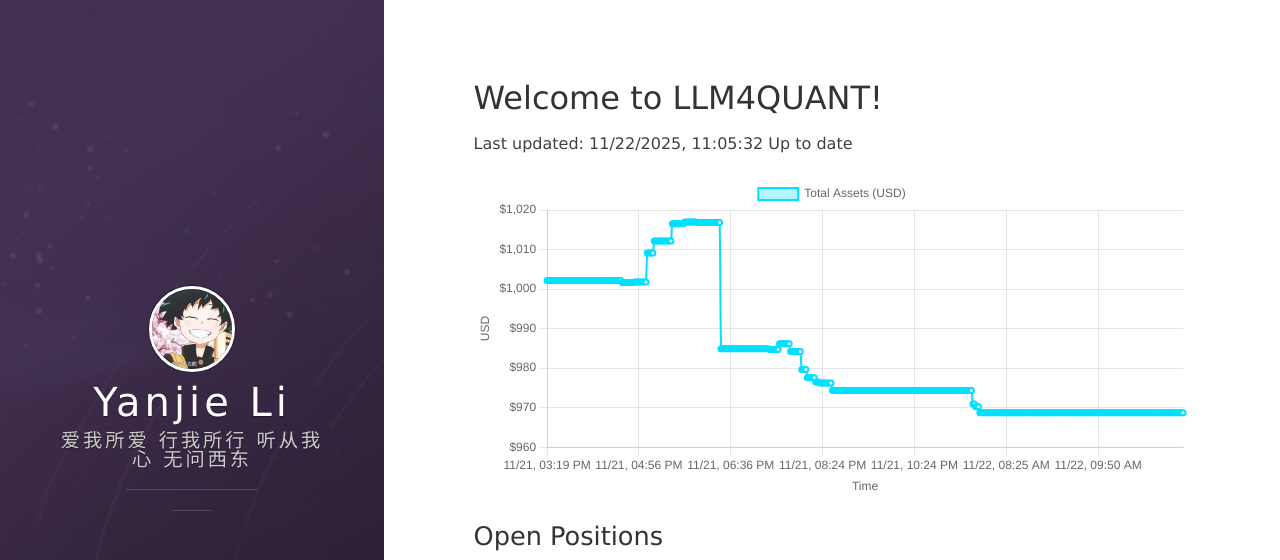
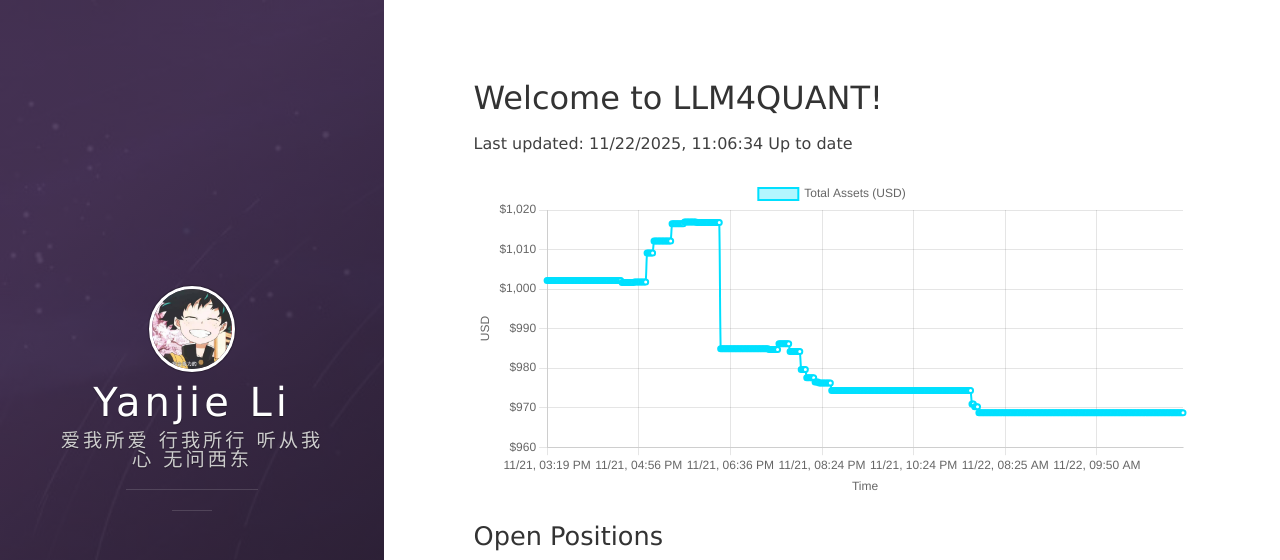
Before and after one commit to leeyegy/leeyegy.github.io, a Jekyll site: the page built from live-trading.html, in a window 1280 px wide and 1026 px high. Shown: the top 560 px of the window. Built offline with Jekyll 4.4.1, drawn with Linux system fonts in a browser that asks for light colours; nearby versions of some CDN libraries.

Commit message:
AccountMonitor: update balance history 2025-11-22T19:06:34+08:00

```diff
--- a/assets/data/binance/balance-history.json
+++ b/assets/data/binance/balance-history.json
@@ -1,5 +1,5 @@
 {
-  "generatedAt": "2025-11-22T19:05:32+08:00",
+  "generatedAt": "2025-11-22T19:06:34+08:00",
   "asset": "total_usd_value",
   "history": [
     {
@@ -1832,6 +1832,10 @@
     },
     {
       "timestamp": "2025-11-22T19:05:32+08:00",
+      "totalUsd": 968.69074819
+    },
+    {
+      "timestamp": "2025-11-22T19:06:34+08:00",
       "totalUsd": 968.69074819
     }
   ]
```
